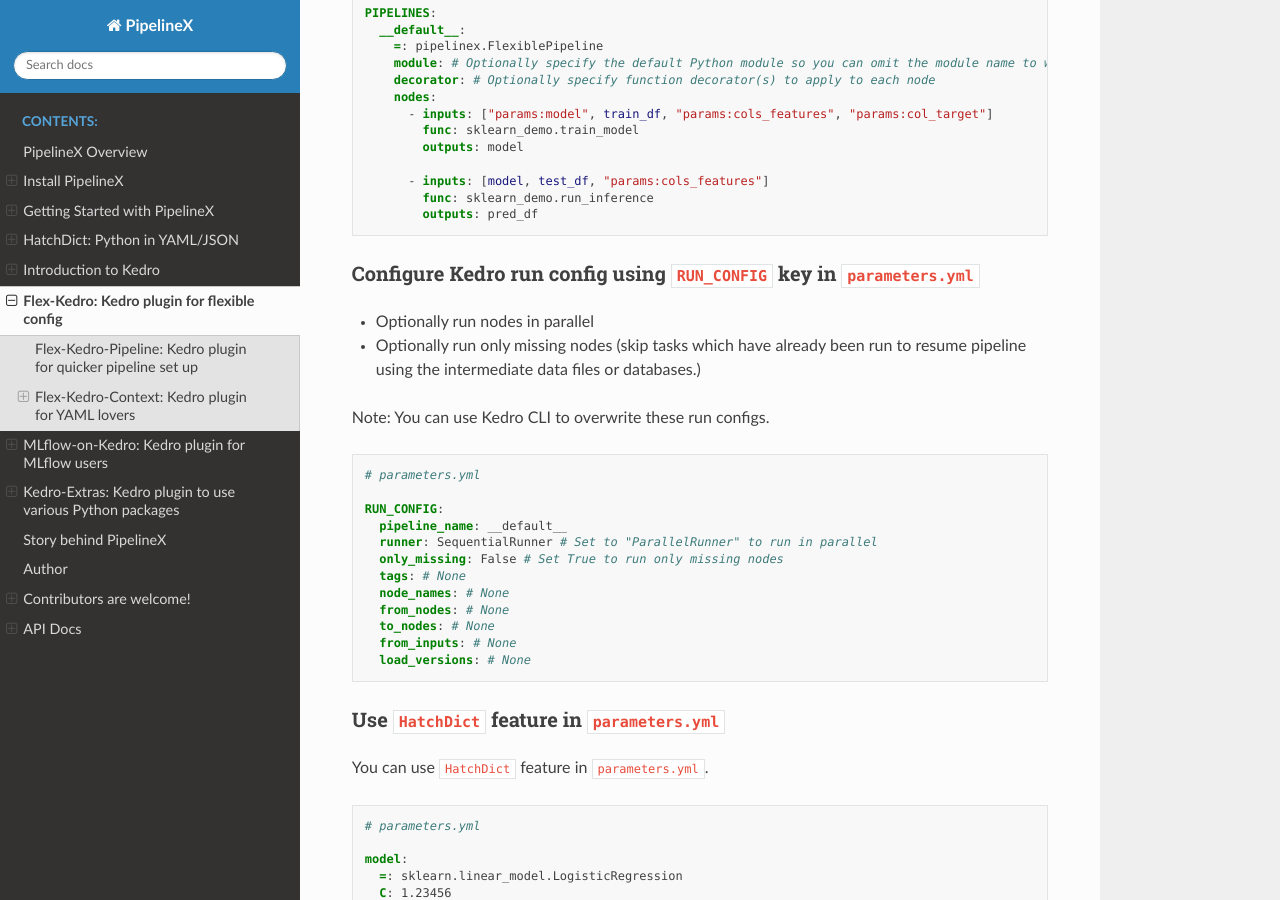
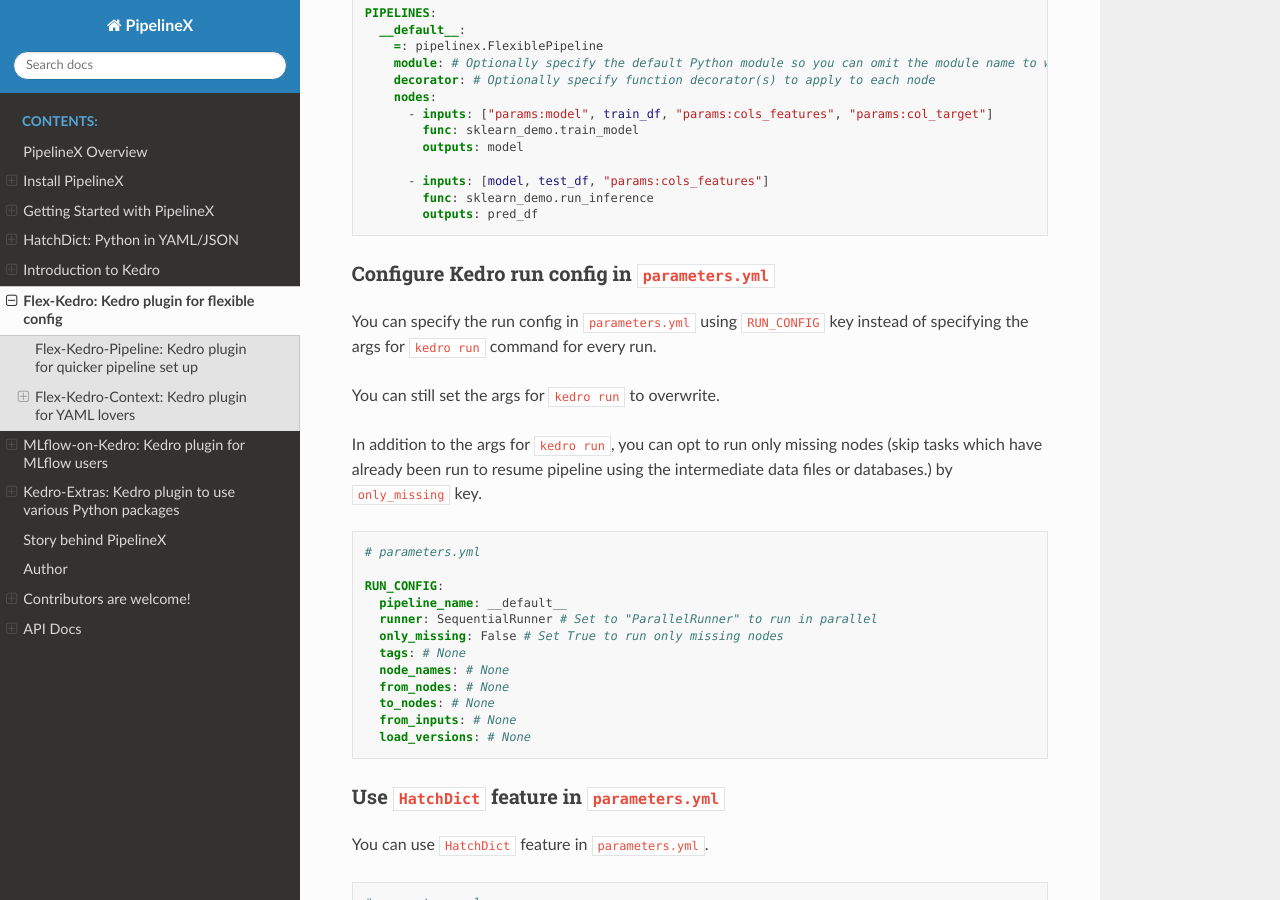
Before and after one commit to Minyus/pipelinex, a Sphinx documentation site: the page built from docs/section06.md, in a window 1280 px wide and 900 px high, scrolled down 1058 px. Built offline with Sphinx 7.4.7 and the Read the Docs theme 2.0.0, drawn with Linux system fonts in a browser that asks for light colours; the version number could not be read and is left out; some of the changed text lies outside the part shown.

Commit message:
[Docs] Update

````diff
--- a/docs/section06.md
+++ b/docs/section06.md
@@ -43,13 +43,14 @@
         outputs: pred_df
 ```
 
-#### Configure Kedro run config using `RUN_CONFIG` key in `parameters.yml`
+#### Configure Kedro run config in `parameters.yml`
 
-- Optionally run nodes in parallel
+You can specify the run config in `parameters.yml` using `RUN_CONFIG` key instead of specifying the args for `kedro run` command for every run.
 
-- Optionally run only missing nodes (skip tasks which have already been run to resume pipeline using the intermediate data files or databases.)
+You can still set the args for `kedro run` to overwrite.
 
-Note: You can use Kedro CLI to overwrite these run configs.
+In addition to the args for `kedro run`, you can opt to run only missing nodes (skip tasks which have already been run to resume pipeline using the intermediate data files or databases.) by `only_missing` key.
+
 
 ```yaml
 # parameters.yml
````
Also changed, not shown: other parts of docs/section06.md (+1 -1 lines), README.md (+20 -19 lines), docs/section04.md (+1 -1 lines), docs/section07.md (+12 -12 lines), docs/section08.md (+1 -1 lines).
